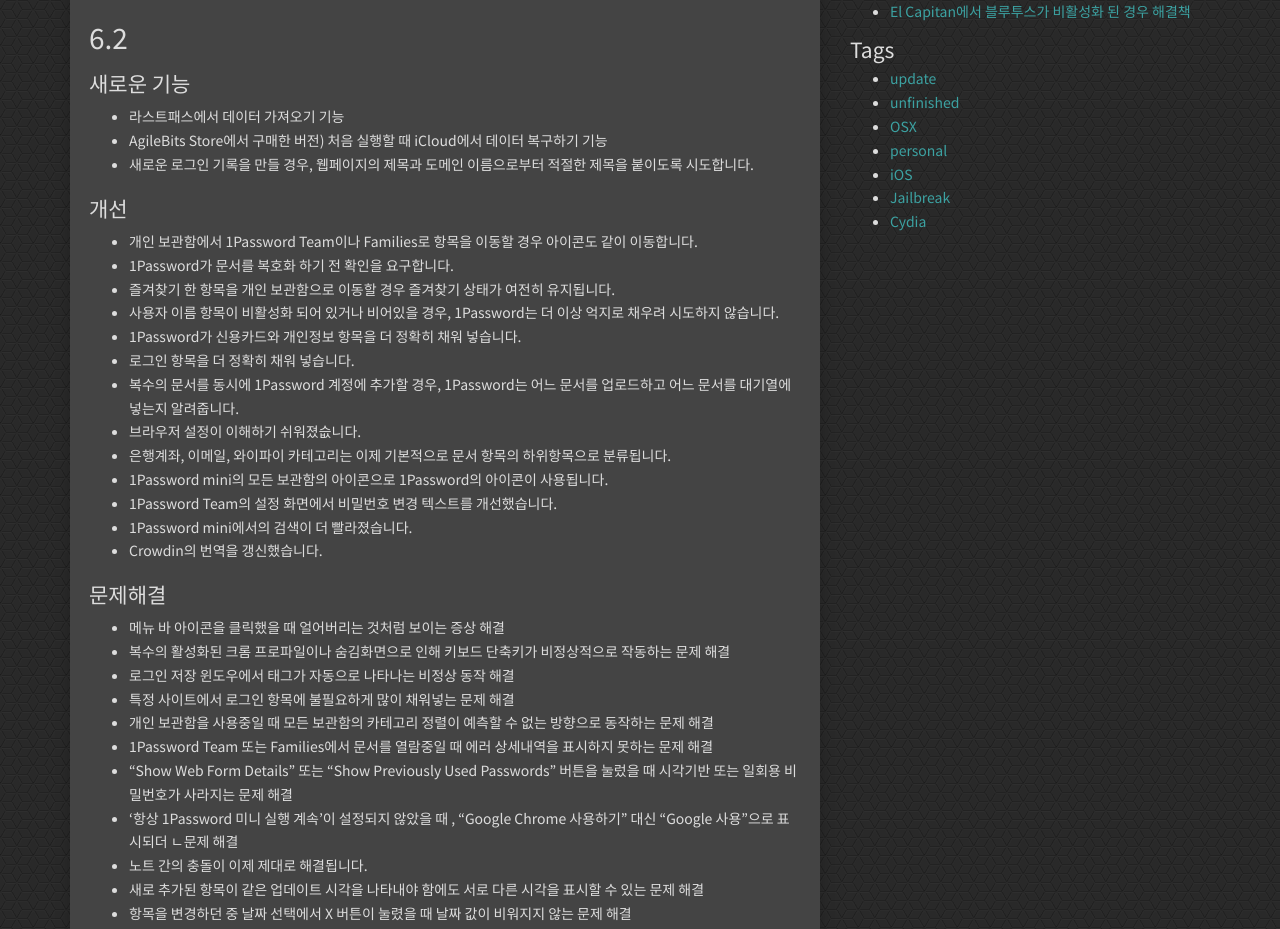
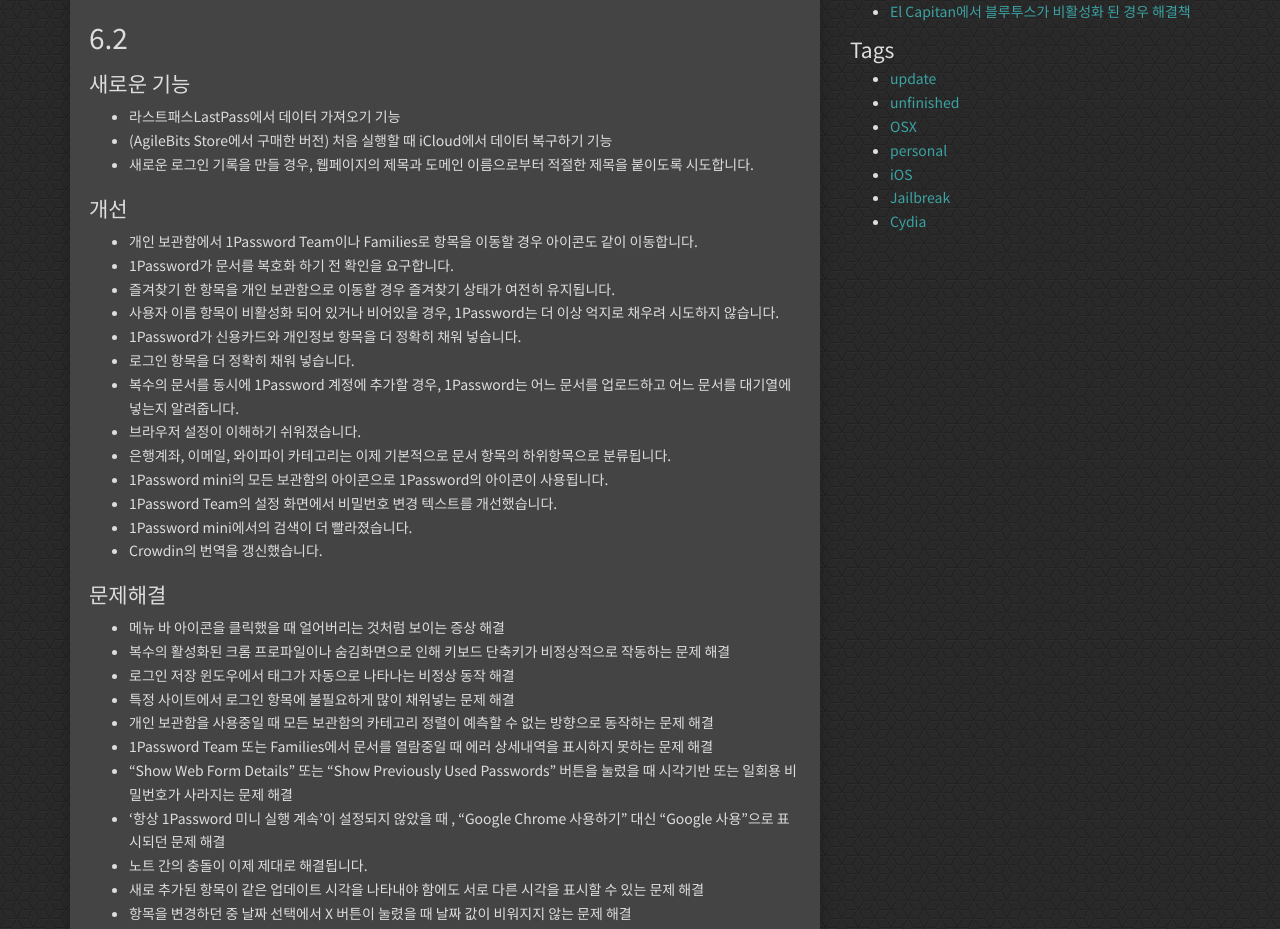
Before and after one commit to Canorus/canorus.github.io, a Jekyll site: the page built from _posts/2016-04-06-1password_6.2.md, in a window 1280 px wide and 1400 px high. Shown: the part 224-1153 px from the top of the window. Built offline with Jekyll 4.4.1, drawn with Linux system fonts in a browser that asks for light colours.

Commit message:
1Password typo

```diff
--- a/_posts/2016-04-06-1password_6.2.md
+++ b/_posts/2016-04-06-1password_6.2.md
@@ -13,8 +13,8 @@
 
 ## 새로운 기능
 
-- 라스트패스에서 데이터 가져오기 기능
-- AgileBits Store에서 구매한 버전) 처음 실행할 때 iCloud에서 데이터 복구하기 기능
+- 라스트패스LastPass에서 데이터 가져오기 기능
+- (AgileBits Store에서 구매한 버전) 처음 실행할 때 iCloud에서 데이터 복구하기 기능
 - 새로운 로그인 기록을 만들 경우, 웹페이지의 제목과 도메인 이름으로부터 적절한 제목을 붙이도록 시도합니다.
 
 ## 개선
@@ -26,7 +26,7 @@
 - 1Password가 신용카드와 개인정보 항목을 더 정확히 채워 넣습니다.
 - 로그인 항목을 더 정확히 채워 넣습니다.
 - 복수의 문서를 동시에 1Password 계정에 추가할 경우, 1Password는 어느 문서를 업로드하고 어느 문서를 대기열에 넣는지 알려줍니다.
-- 브라우저 설정이 이해하기 쉬워졌슶니다.
+- 브라우저 설정이 이해하기 쉬워졌습니다.
 - 은행계좌, 이메일, 와이파이 카테고리는 이제 기본적으로 문서 항목의 하위항목으로 분류됩니다.
 - 1Password mini의 모든 보관함의 아이콘으로 1Password의 아이콘이 사용됩니다.
 - 1Password Team의 설정 화면에서 비밀번호 변경 텍스트를 개선했습니다.
@@ -42,7 +42,7 @@
 - 개인 보관함을 사용중일 때 모든 보관함의 카테고리 정렬이 예측할 수 없는 방향으로 동작하는 문제 해결
 - 1Password Team 또는 Families에서 문서를 열람중일 때 에러 상세내역을 표시하지 못하는 문제 해결
 - "Show Web Form Details" 또는 "Show Previously Used Passwords" 버튼을 눌렀을 때 시각기반 또는 일회용 비밀번호가 사라지는 문제 해결
-- '항상 1Password 미니 실행 계속'이 설정되지 않았을 때 , "Google Chrome 사용하기" 대신 "Google 사용"으로 표시되더 ㄴ문제 해결
+- '항상 1Password 미니 실행 계속'이 설정되지 않았을 때 , "Google Chrome 사용하기" 대신 "Google 사용"으로 표시되던 문제 해결
 - 노트 간의 충돌이 이제 제대로 해결됩니다.
 - 새로 추가된 항목이 같은 업데이트 시각을 나타내야 함에도 서로 다른 시각을 표시할 수 있는 문제 해결
 - 항목을 변경하던 중 날짜 선택에서 X 버튼이 눌렸을 때 날짜 값이 비워지지 않는 문제 해결
```
